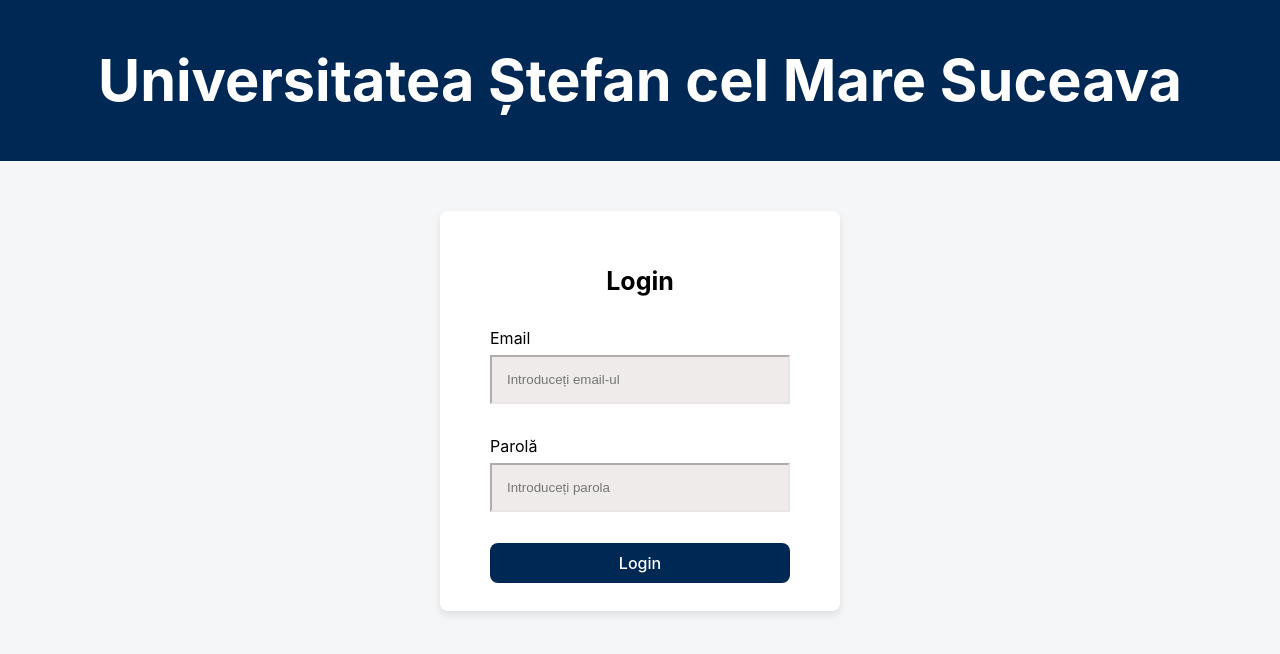
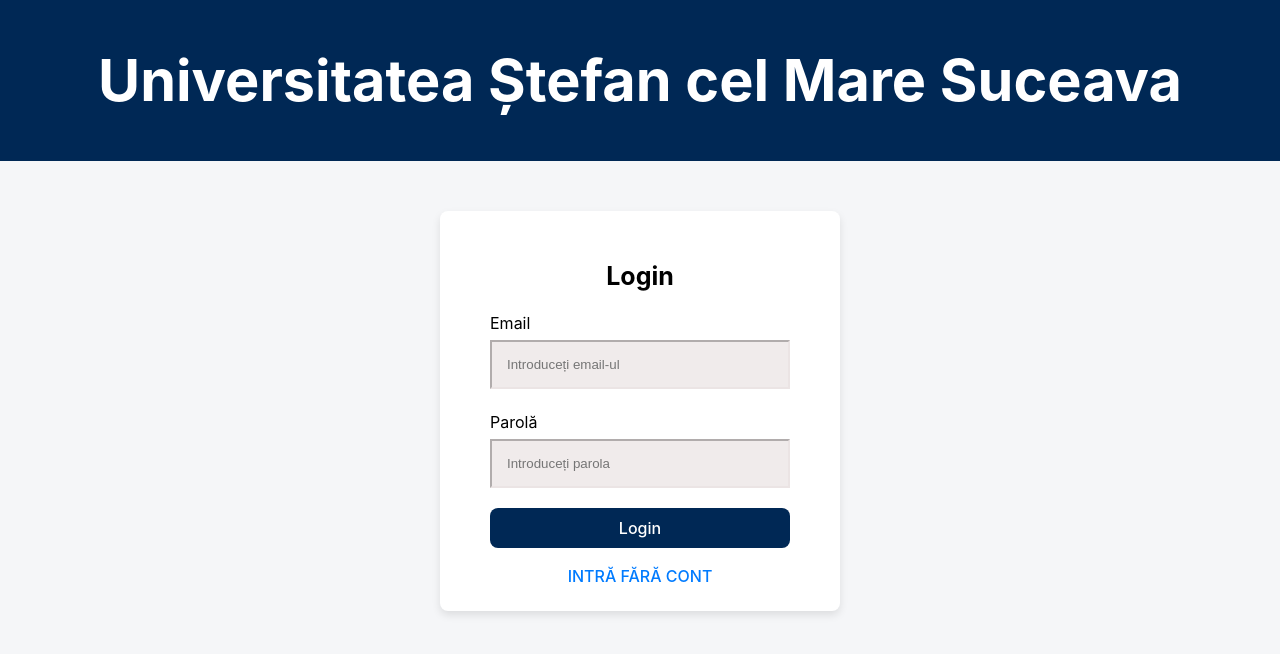
Before and after one commit to Necromancer20/web-wizards-usv-frontend, a React (Vite) app in the folder project-frontend/: page /login in a window 1280 px wide. Shown: the top 654 px of the page. Built offline with nearby package versions, Linux system fonts and the light colour scheme; no server answers.

Commit message:
functionalitate login completa

```diff
--- a/project-frontend/components/auth-card/AuthCard.jsx
+++ b/project-frontend/components/auth-card/AuthCard.jsx
@@ -1,5 +1,6 @@
 import { useState } from 'react';
-import { useNavigate } from 'react-router-dom';
+import { Link, useNavigate } from 'react-router-dom';
+import { useUserStore } from '../stores/useUserStore';
 import axios from 'axios';
 
 import './AuthCard.css';
@@ -10,6 +11,8 @@
   const [error, setError] = useState(null);
   const navigate = useNavigate();
 
+  const setUser = useUserStore((state) => state.setUser);
+
   const handleLogin = async () => {
     const url = import.meta.env.VITE_API_KEY + `/utilizator/login?email=${encodeURIComponent(email)}&parola=${encodeURIComponent(password)}`;
 
@@ -19,7 +22,10 @@
       if (response.status === 200) {
         console.log('Login reușit!', response.data);
         const user = response.data;
-        console.log(user);
+        setUser(user);
+
+        localStorage.setItem('user', JSON.stringify(user));
+
         navigate('/');
       }
     } catch (error) {
@@ -53,6 +59,7 @@
         />
       </div>
       <button onClick={handleLogin}>Login</button>
+      <Link to='/'>INTRĂ FĂRĂ CONT</Link>
       {error && <p>{error}</p>}
     </div>
   );
--- a/project-frontend/components/header/Header.jsx
+++ b/project-frontend/components/header/Header.jsx
@@ -1,10 +1,21 @@
 import React from 'react';
-import { Link, useLocation } from "react-router-dom";
+import { Link, useLocation, useNavigate } from "react-router-dom";
+import { useUserStore } from "../stores/useUserStore";
 import Logo from "../logo/Logo";
 import './Header.css';
 
 export default function Header() {
     const location = useLocation();
+    const navigate = useNavigate();
+    const setUser = useUserStore((state) => state.setUser);
+    const user = useUserStore((state) => state.user);
+
+    const handleLogout = () => {
+        setUser(null);
+        localStorage.removeItem('user');
+        navigate('/login');
+    };
+
     const logoClass = location.pathname === "/login" ? "login-page" : "";
 
     return (
@@ -18,11 +29,11 @@
                 <div className="right-side">
                     <div className="nav-items">
                         <ul>
-                            <li className={`exams ${location.pathname === "/examene" ? "active" : ""}`}>
+                            {user&&<li className={`exams ${location.pathname === "/examene" ? "active" : ""}`}>
                                 <Link to="/examene">
                                     Examene
                                 </Link>
-                            </li>
+                            </li>}
                             <li className={`calendar ${location.pathname === "/calendar" ? "active" : ""}`}>
                                 <Link to="/calendar">
                                     Calendar
@@ -36,7 +47,8 @@
                         </ul>
                     </div>
                     <div>
-                        popescu.ion@usv.ro
+                        {user?.email && <span>{user.email}</span>}
+                        {user?<button onClick={handleLogout}>Logout</button>:<Link to='/login'>Login</Link>}
                     </div>
                 </div>
             </nav>
--- /dev/null
+++ b/project-frontend/components/protected-route/ProtectedRoute.jsx
@@ -0,0 +1,8 @@
+import { useUserStore } from '../stores/useUserStore';
+import { Navigate } from 'react-router-dom';
+
+export default function ProtectedRoute({ children }) {
+  const user = useUserStore((state) => state.user);
+
+  return user ? children : <Navigate to="/login" />;
+}
--- /dev/null
+++ b/project-frontend/components/stores/useUserStore.jsx
@@ -0,0 +1,7 @@
+import { create } from 'zustand';
+
+export const useUserStore = create((set) => ({
+  user: null,
+  setUser: (userData) => set({ user: userData }),
+  logout: () => set({ user: null }),
+}));
--- a/project-frontend/src/App.jsx
+++ b/project-frontend/src/App.jsx
@@ -1,29 +1,39 @@
-import { useState } from 'react';
-import { BrowserRouter, Routes, Route, Navigate  } from 'react-router-dom';
+import { useEffect } from 'react';
+import { useUserStore } from '../components/stores/useUserStore';
+import { BrowserRouter, Routes, Route, Navigate } from 'react-router-dom';
 import Login from '../pages/login/Login';
 import Layout from '../components/layout/Layout';
 import NotFound from '../pages/not-found/NotFound';
 import ExamsPage from '../pages/exams/ExamsPage';
 import CalendarPage from '../pages/calendar/Calendar';
 import HelpPage from '../pages/help/HelpPage';
-
+import ProtectedRoute from '../components/protected-route/ProtectedRoute';
 
 function App() {
-  const [count, setCount] = useState(0);
-  const cheie_api = import.meta.env.VITE_API_KEY;
+  const setUser = useUserStore((state) => state.setUser);
+  const user = useUserStore((state) => state.user);
+
+  useEffect(() => {
+    const storedUser = localStorage.getItem('user');
+    if (storedUser) {
+      setUser(JSON.parse(storedUser));
+    }
+  }, [setUser]);
 
   return (
-
     <BrowserRouter>
       <Routes>
-      <Route path="*" element={<NotFound />} />
         <Route path="/" element={<Layout />}>
           <Route index element={<Navigate to="calendar" replace />} />
           <Route path="calendar" element={<CalendarPage />} />
-        <Route path="login" element={<Login />} />
-        <Route path="examene" element={<ExamsPage />} />
+          <Route
+            path="login"
+            element={user ? <Navigate to="/" replace /> : <Login />}
+          />
+          <Route path="examene" element={<ProtectedRoute><ExamsPage /></ProtectedRoute>} />
           <Route path="ajutor" element={<HelpPage />} />
         </Route>
+        <Route path="*" element={<NotFound />} />
       </Routes>
     </BrowserRouter>
   );
```
Also changed, not shown: project-frontend/components/functions/handleLogout.jsx (added, +11 -0 lines). Lines whose indentation alone changed are shown as unchanged.
